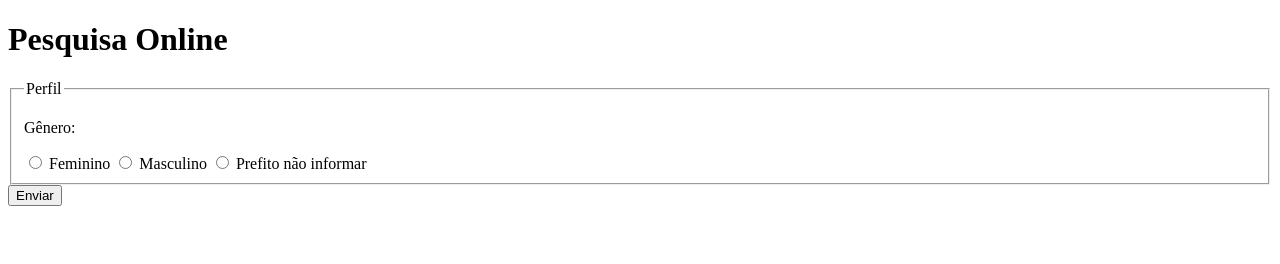
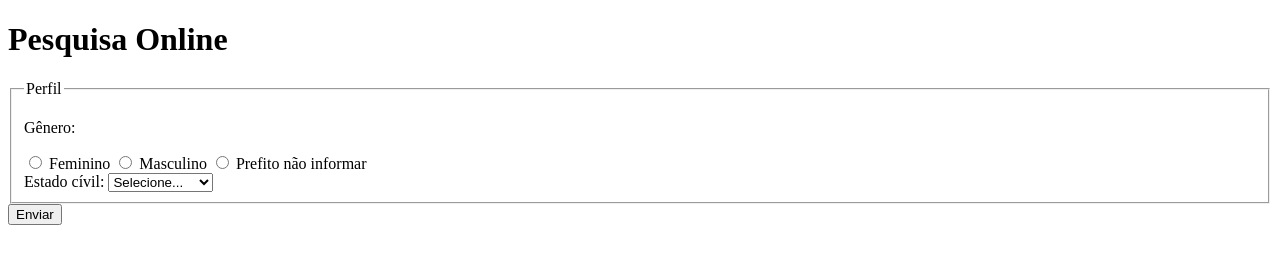
Before and after one commit to enzo-piazentin/pesquisa-culturama, a plain HTML site: page index.html in a window 1280 px wide. Drawn offline with Linux system fonts and the light colour scheme.

Commit message:
Adiciona opcao de estado civil

```diff
--- a/index.html
+++ b/index.html
@@ -59,6 +59,17 @@
 
                 <input type="radio" name="userGender" value="Prefito não informar">
                 <label for="userGender">Prefito não informar</label>
+
+                <br>
+
+                <label for="MaritlStatus">Estado cívil:</label>
+                <select name="MaritlStatus">
+                    <option value="notIformed">Selecione...</option>
+                    <option value="casado">Casado</option>
+                    <option value="solteiro">Solteiro</option>
+                    <option value="divorciado">Divorciado</option>
+                    <option value="uniaoEstavel">União Estável</option>
+                </select>
             </fieldset>
 
             <button type="submit">Enviar</button>
```
